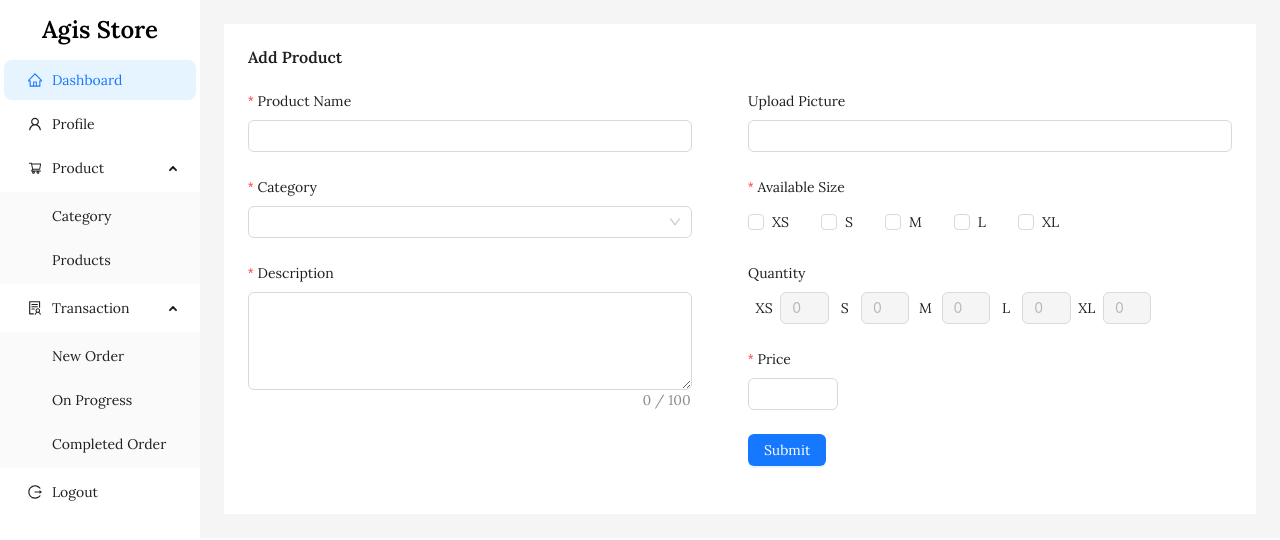
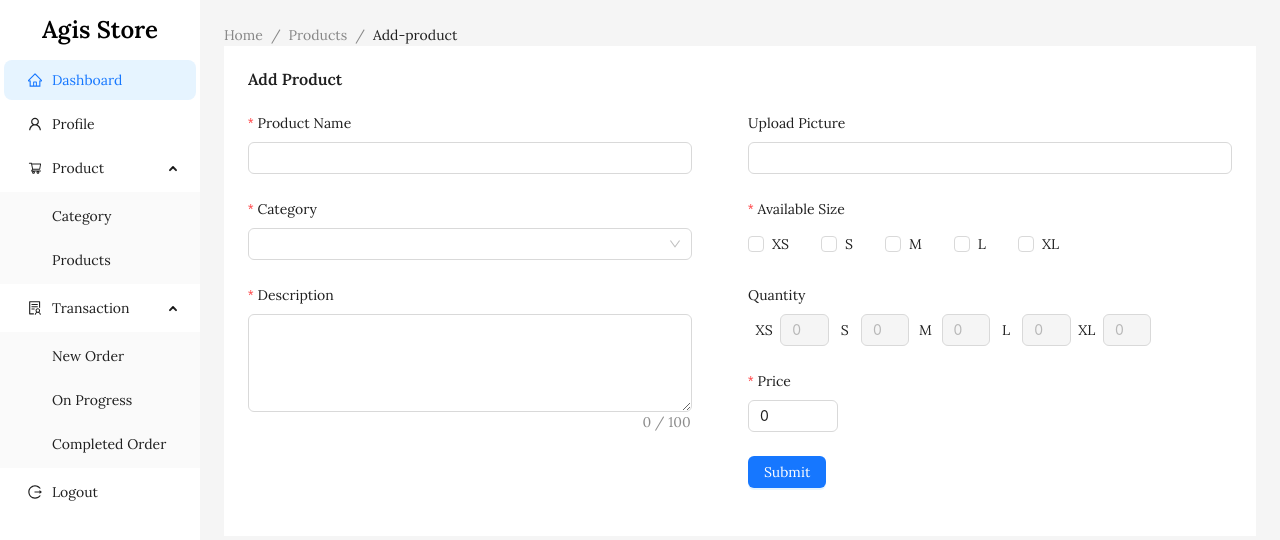
Before and after one commit to Panjipratama837/Online_Store_FE, a React (Create React App) app: page /admin/products/add-product in a window 1280 px wide. Shown: the top 540 px of the page. Built offline with nearby package versions, Linux system fonts and the light colour scheme.

Commit message:
Add Breadcumb

```diff
--- a/src/api/productApiSlice.js
+++ b/src/api/productApiSlice.js
@@ -35,9 +35,9 @@ export const productApiSlice = createApi({
         }),
 
 
-        deleteTodo: builder.mutation({
+        deleteProduct: builder.mutation({
             query: (id) => ({
-                url: `/todos/${id}`,
+                url: `api/products/delete/${id}`,
                 method: 'DELETE',
             }),
             invalidatesTags: ['Products'],
@@ -51,6 +51,5 @@ export const {
     useAddProductMutation,
     useGetProductsDetailQuery,
     useUpdateProductMutation,
-
-    useDeleteTodoMutation,
+    useDeleteProductMutation,
 } = productApiSlice
--- /dev/null
+++ b/src/component/breadcumb/BreadCumb.js
@@ -0,0 +1,46 @@
+import React from "react";
+import { useLocation, Link } from "react-router-dom";
+import { Breadcrumb } from "antd";
+
+const BreadCrumb = () => {
+    const location = useLocation();
+    const { pathname } = location;
+
+    const keyMenu = JSON.parse(window.localStorage.getItem('keyNavv'));
+    console.log("keyMenu : ", keyMenu);
+
+    // const pathnames = pathname.split("/").filter((item) => item);
+
+    // if in pathname is admin, then remove admin
+    const pathnames = pathname.split("/").filter((item) => item !== "admin");
+    pathnames.shift();
+    console.log("pathname : ", pathnames);
+
+    const capatilize = (s) => s.charAt(0).toUpperCase() + s.slice(1);
+    return (
+        <div>
+            <Breadcrumb>
+                {pathnames.length > 0 ? (
+                    <Breadcrumb.Item>
+                        <Link to="/admin">Home</Link>
+                    </Breadcrumb.Item>
+                ) : (
+                    <Breadcrumb.Item>Home</Breadcrumb.Item>
+                )}
+                {pathnames.map((name, index) => {
+                    const routeTo = `/${pathnames.slice(0, index + 1).join("/")}`;
+                    const isLast = index === pathnames.length - 1;
+                    return isLast ? (
+                        <Breadcrumb.Item key={index}>{capatilize(name)}</Breadcrumb.Item>
+                    ) : (
+                        <Breadcrumb.Item key={index}>
+                            <Link to={`${routeTo}`}>{capatilize(name)}</Link>
+                        </Breadcrumb.Item>
+                    );
+                })}
+            </Breadcrumb>
+        </div >
+    );
+};
+
+export default BreadCrumb;
--- a/src/pages/Home/ComponentHome/AddProduct/AddProduct.js
+++ b/src/pages/Home/ComponentHome/AddProduct/AddProduct.js
@@ -444,7 +444,7 @@ const AddProduct = () => {
                                 },
                             ]}
                         >
-                            <InputNumber min={0} max={100} />
+                            <InputNumber min={0} max={10000000} defaultValue={0} />
                         </Form.Item>
 
 
--- a/src/pages/Home/ComponentHome/ListProduct/ListProduct.js
+++ b/src/pages/Home/ComponentHome/ListProduct/ListProduct.js
@@ -2,28 +2,66 @@ import { Button, Input, Popover, Space, Table } from 'antd'
 import { Link, useNavigate } from 'react-router-dom';
 import React from 'react'
 import { EditOutlined } from '@ant-design/icons';
-import { ActionTable } from '../../../../utils';
-import { useGetProductsDetailQuery, useGetProductsQuery } from '../../../../api/productApiSlice';
+import { ActionTable, moneyFormatIDR } from '../../../../utils';
+import { useDeleteProductMutation, useGetProductsQuery } from '../../../../api/productApiSlice';
 
 
 
 const ListProduct = () => {
+
+    const dataBarang = [
+        {
+            id: 1,
+            productName: 'Baju',
+            description: 'Baju keren',
+            price: 10000,
+        },
+        {
+            id: 1,
+            productName: 'Baju',
+            description: 'Baju keren',
+            price: 10000,
+        }
+    ]
+
+    // add key to data
+    const newData = dataBarang.map((item, index) => ({ ...item, key: index }))
+    console.log('data : ', newData);
 
     const {
         data: products,
         isLoading,
         isSuccess,
         isError,
+        currentData,
+
     } = useGetProductsQuery()
 
-    const { data: productDetail, isLoading: isLoadingDetail, isSuccess: isSuccessDetail, isError: isErrorDetail } = useGetProductsDetailQuery()
+
+    const [deleteProduct] = useDeleteProductMutation()
+    console.log('products : ', products);
+    console.log('currentData : ', currentData);
+
+    console.log('isLoading : ', isLoading);
+    console.log('isSuccess : ', isSuccess);
+    console.log('isError : ', isError);
+
+    // random three number
+
+    console.log('Random : ', Math.floor(Math.random() * 10));
 
 
 
-    console.log('products hahay : ', products);
-    console.log('isLoading : ', isLoading);
-    console.log('isSuccess : ', isSuccess);
-    console.log('isError : ', isError);
+
+    // const testReduce = isSuccess && products.map((item) => item.quantity.map((item) => item[1]))
+
+    // console.log('testReduce : ', testReduce);
+
+    // const reReduce = isSuccess && products.map((item) => item.quantity.map((item) => item[1]).reduce((a, b) => a + b))
+
+
+    // console.log('products hahay : ', reReduce);
+
 
     const navigate = useNavigate();
     const handleAdd = () => {
@@ -37,6 +75,21 @@ const ListProduct = () => {
         if (e.target.innerText === 'Edit') {
             navigate('/admin/products/add-product', { state: value })
         }
+
+        if (e.target.innerText === 'Delete') {
+            deleteProduct(value.id)
+                .unwrap()
+                .then((res) => {
+                    console.log('res delete : ', res);
+                })
+                .catch((err) => {
+                    console.log('err : ', err);
+                })
+
+
+
+        }
+
     }
 
 
@@ -75,12 +128,18 @@ const ListProduct = () => {
             title: 'Price',
             dataIndex: 'price',
             align: 'center',
+            render: (text) => (
+                <p>{`Rp. ${moneyFormatIDR(text)}`}</p>
+            )
 
         },
         {
             title: 'Total Quantity',
-            dataIndex: 'quantity',
+            dataIndex: 'totalQuantity',
             align: 'center',
+            render: (text, record) => (
+                <p>{`${text} pcs`}</p>
+            )
 
         },
         {
@@ -164,7 +223,7 @@ const ListProduct = () => {
                 <Table
                     rowKey={record => record.id}
                     columns={columns}
-                    dataSource={products}
+                    dataSource={products?.data}
                     style={{
                         marginTop: '1.5rem',
                     }}
--- a/src/pages/Home/Home.js
+++ b/src/pages/Home/Home.js
@@ -1,9 +1,10 @@
 import React, { useEffect } from 'react';
-import { HomeOutlined, LogoutOutlined, ShoppingCartOutlined, SolutionOutlined, UserOutlined } from '@ant-design/icons';
+import { HomeOutlined, LogoutOutlined, MenuFoldOutlined, MenuUnfoldOutlined, ShoppingCartOutlined, SolutionOutlined, UserOutlined } from '@ant-design/icons';
 import { useNavigate } from 'react-router-dom';
 import { Breadcrumb, Layout, Menu, Modal, theme } from 'antd';
 import { Outlet } from 'react-router-dom';
-const { Content, Sider } = Layout;
+import BreadCrumb from '../../component/breadcumb/BreadCumb';
+const { Content, Sider, Header } = Layout;
 
 function getItem(label, key, icon, children, type) {
   return {
@@ -14,6 +15,7 @@ function getItem(label, key, icon, children, type) {
     type,
   };
 }
+
 const items2 = [
   getItem('Dashboard', 'admin', <HomeOutlined />),
   getItem('Profile', 'profile', <UserOutlined />),
@@ -39,9 +41,13 @@ const items2 = [
 
 
 
+
 const Home = () => {
+  console.log("Item Menu", items2);
+
   const navigate = useNavigate();
   const [key, setKey] = React.useState('');
+  const [collapsed, setCollapsed] = React.useState(false);
 
 
   useEffect(() => {
@@ -138,6 +144,7 @@ const Home = () => {
         <Layout>
           <Sider
             width={200}
+            trigger={null} collapsible collapsed={collapsed}
             style={{
               background: colorBgContainer,
             }}
@@ -168,6 +175,27 @@ const Home = () => {
             }}
           >
 
+
+
+            {/* <Breadcrumb
+              style={{
+                margin: '16px 0',
+              }}
+            >
+
+              <Breadcrumb.Item>
+                {React.createElement(collapsed ? MenuUnfoldOutlined : MenuFoldOutlined, {
+                  className: 'trigger',
+                  onClick: () => setCollapsed(!collapsed),
+                })}
+              </Breadcrumb.Item>
+              <Breadcrumb.Item>Home</Breadcrumb.Item>
+              <Breadcrumb.Item>List</Breadcrumb.Item>
+              <Breadcrumb.Item>App</Breadcrumb.Item>
+            </Breadcrumb> */}
+
+            <BreadCrumb />
+
             <Content
               style={{
                 padding: 24,
```
